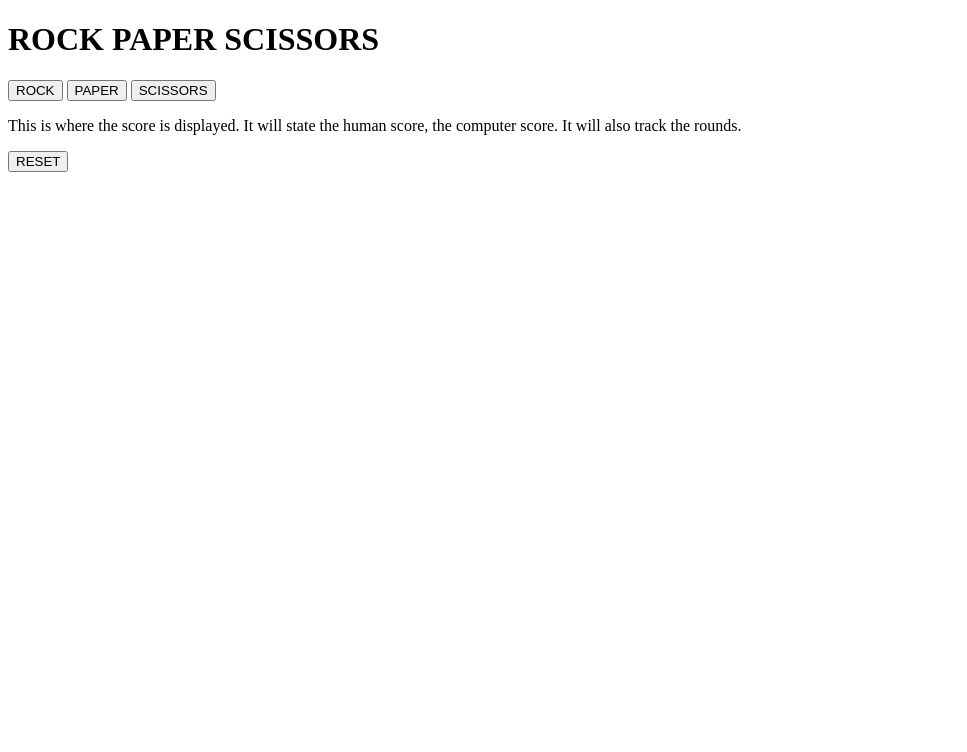
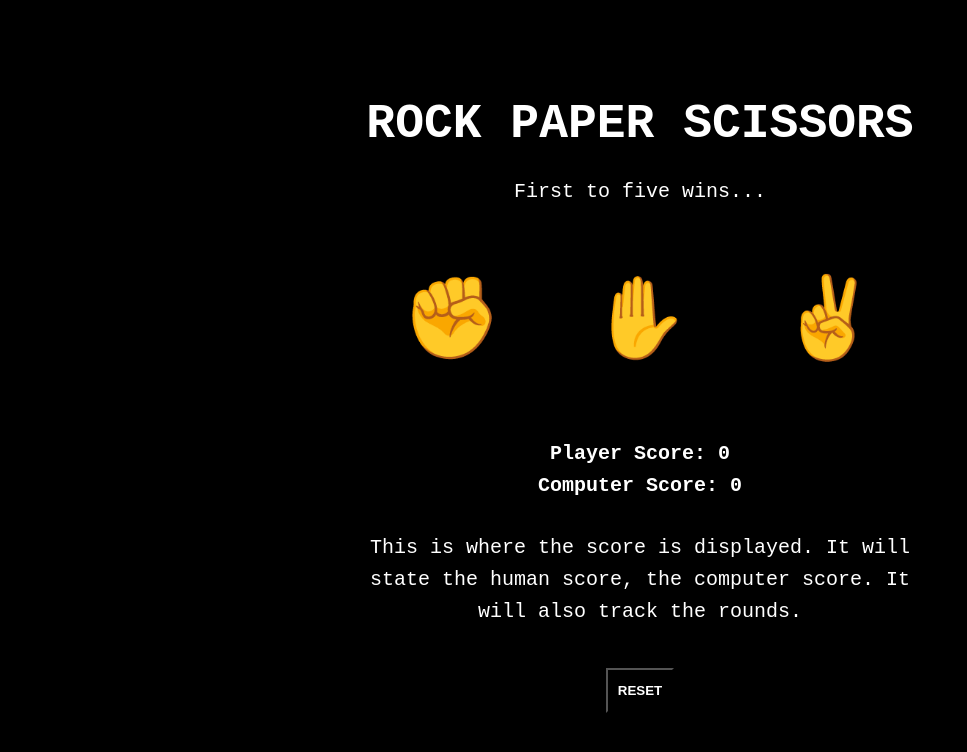
Before and after one commit to hi-its-jack/rps, a plain HTML site: page index.html in a window 1280 px wide. Shown: the whole page, without its empty margins (0-967 px from the left). Drawn offline with Linux system fonts and the light colour scheme.

Commit message:
Completed CSS UI

```diff
--- a/index.html
+++ b/index.html
@@ -4,31 +4,43 @@
     <meta charset="UTF-8">
     <meta name="viewport" content="width=device-width, initial-scale=1.0">
     <title>RPS</title>
-    <source src="main.js" type="">
+    <source src="main.js" type="javascript">
+    <link rel="stylesheet" href="style.css">
 </head>
 <body>
 
-    <div class="header-contaner">
+    <div class="header-container">
         <h1 class="header">
             ROCK PAPER SCISSORS
         </h1>
+        <p>First to five wins... </p>
     </div>
     <div class="button-container">
         <button class="button" id="rock-button">
-            ROCK
+            <div class="hand">✊</div>
         </button>
         <button class="button" id="paper-button">
-            PAPER
+            <div class="hand">✋</div>
         </button>
         <button class="button" id="scissors-button">
-            SCISSORS
+            <div class="hand">✌</div>
         </button>
     </div>
     <div class="score-container">
         <p class="score-text">
+            <p class="player-score">
+            Player Score: 0
+            </p>
+            <p class="computer-score">
+            Computer Score: 0
+            </p>
+            <p class="commentary">
             This is where the score is displayed. It will state the human score,
             the computer score. It will also track the rounds.
+            </p>
         </p>
+    </div>
+    <div class="reset-container">
         <button class="reset-button">
             RESET
         </button>
--- /dev/null
+++ b/style.css
@@ -0,0 +1,81 @@
+*{
+    padding: 0;
+    margin: 0;
+    box-sizing: border-box;
+}
+
+body{
+    height: 100vh;
+    width: 100vw;
+    background-color: black;
+    color: white;
+    display: flex;
+    flex-direction: column;
+    justify-content: center;
+    align-items: center;
+    font-family:'Courier New', Courier, monospace;
+}
+
+.header-container{
+    max-width: 780px;
+    font-size: x-large;
+    text-align: center;
+}
+
+.header{
+    padding: 20px;
+}
+
+.header-container p{
+    padding: 5px 0 10px;
+    font-size: 20px;
+    line-height: 1.6;
+}
+
+.button-container{
+    display: flex;
+    justify-content: center;
+    max-width: 550px;
+    gap: 16px;
+}
+
+.button{
+    height: 200px;
+    width: 200px;
+    border-radius: 25px;
+    background-color: inherit;
+    border-style: none;
+    cursor: pointer;
+
+}
+
+.hand{
+    font-size: 80px;
+}
+
+
+.score-container{
+    padding: 20px;
+    text-align: center;
+    max-width: 600px;
+    font-size: 20px;
+    line-height: 1.6;
+}
+
+.player-score, .computer-score{
+    font-weight: 900;
+}
+
+.commentary{
+    padding: 30px 0 10px;
+}
+
+.reset-button{
+    margin:10px;
+    padding: 10px;
+    color: white;
+    background-color: black;
+    font-weight: 900;
+    cursor: pointer;
+    line-height: 1.6;
+}
```
